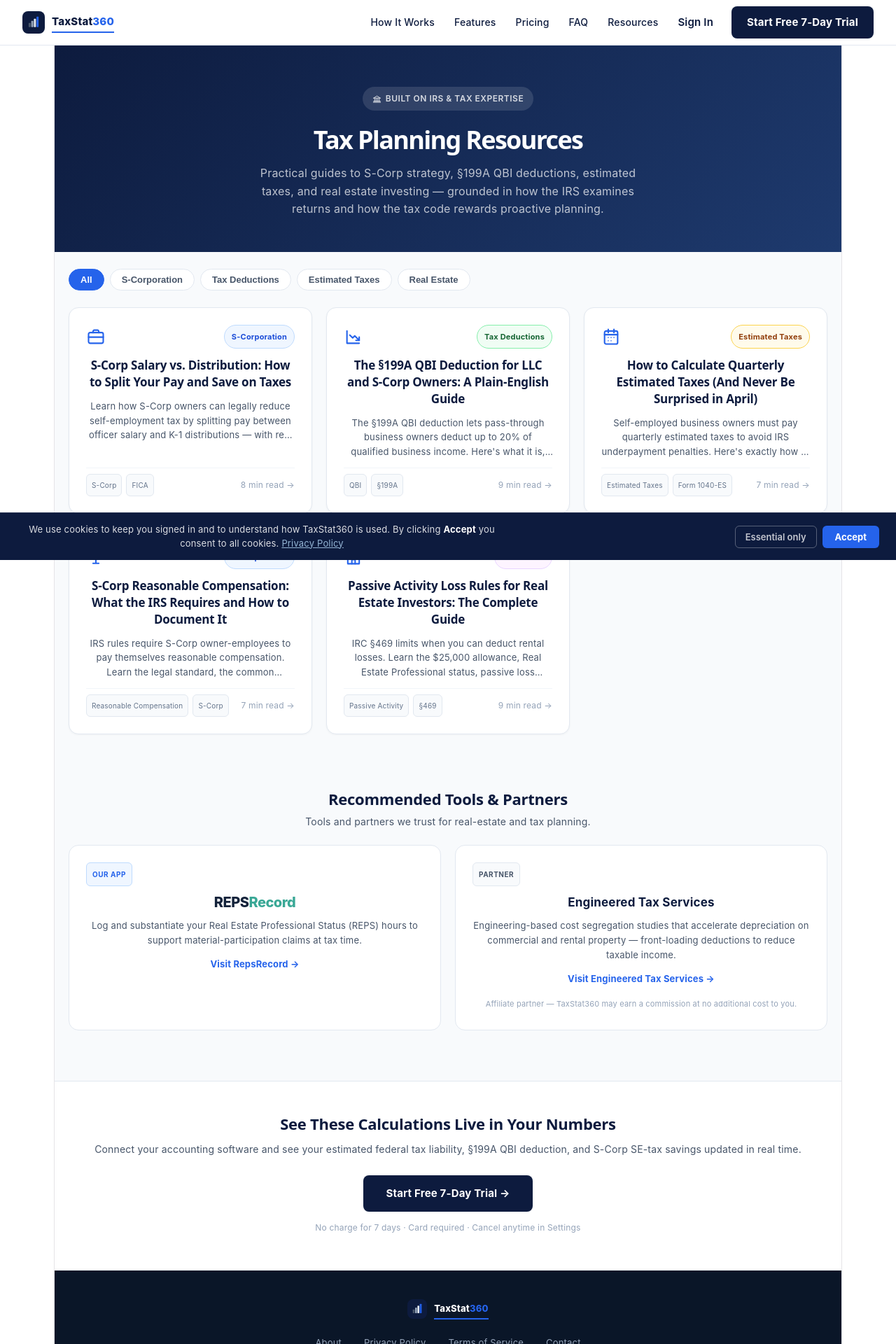
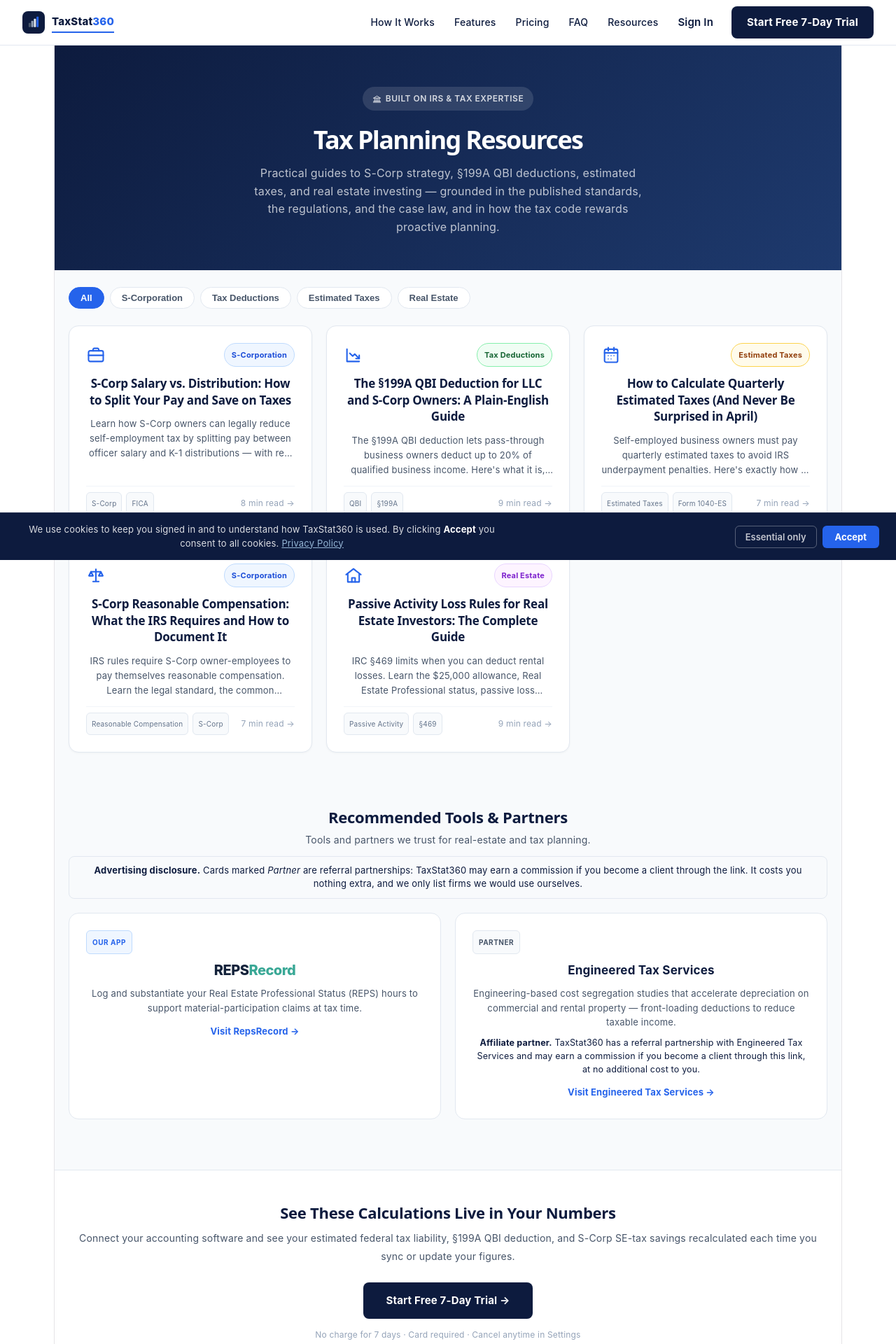
Before and after one commit to natashaverela-speckm/TaxStat360, a React (Vite) app: page /resources in a window 1280 px wide. Shown: the top 1920 px of the page at 70% size. Built offline with nearby package versions, Linux system fonts and the light colour scheme.

Commit message:
Add files via upload

```diff
--- a/src/components/CalculateTaxInner.jsx
+++ b/src/components/CalculateTaxInner.jsx
@@ -167,7 +167,7 @@ function ReasonableCompIndicator({ officerSal, netProfit, grossRevenue, isSCorp
           }
         </div>
         <CompSources color="#7F1D1D">
-          Paying $0 salary while taking distributions is the most common S-Corp audit trigger — the IRS
+          Paying $0 salary while taking distributions is the position hardest to defend under Rev. Rul. 74-44 — the IRS
           can reclassify distributions as wages and assess back FICA plus penalties. Authority:
           Rev. Rul. 74-44; Treas. Reg. §1.162-7. The 35–45% range is a practitioner heuristic, not a
           statutory safe harbor — reasonable compensation ultimately reflects the value of services you provide.
@@ -870,7 +870,7 @@ export function ManualEntryPanel({ entity, onUpdate, onCancel, idx, taxYear = DE
               {FINANCIAL_LABELS.officerCompensationField}
               <InfoTip text={isCCorp
                 ? 'C-Corp owner-employees are paid a W-2 salary. The salary (and the employer-side payroll tax on it) is deductible to the corporation, reducing the profit subject to the 21% corporate tax. Reasonable-compensation rules still apply. The remaining after-tax corporate profit, when distributed, is taxed AGAIN as qualified dividends on your personal return — the classic C-Corp double taxation.'
-                : 'S-Corp owners must pay themselves reasonable W-2 compensation for services rendered (Rev. Rul. 74-44). Too little salary is an audit trigger.\n\nA common starting point: 35–45% of your total S-Corp take (salary ÷ (salary + K-1 net income)). For example, if the S-Corp earns $200K net, a salary of $70K–$90K is a reasonable range — though the right number depends on industry, comparable wages, and time devoted.\n\nNote: "K-1 net income" here means ordinary business income (Box 1 of your K-1), not distributions. Distributions are cash drawn from the S-Corp and can differ from your share of net profit.\n\nPaying below-market salary:\n• IRS audit risk (Rev. Rul. 74-44)\n• Reduces your §199A W-2 wage limitation\n• Triggers the Reasonable Compensation Alert below\n\nFICA taxes (15.3% combined) apply to your W-2 salary — the K-1 business income that passes through is not subject to FICA or self-employment tax (whether or not it is distributed), which is the core S-Corp tax advantage.'} wide />
+                : 'S-Corp owners must pay themselves reasonable W-2 compensation for services rendered (Rev. Rul. 74-44). Too little salary is the position hardest to defend if the return is examined.\n\nA common starting point: 35–45% of your total S-Corp take (salary ÷ (salary + K-1 net income)). For example, if the S-Corp earns $200K net, a salary of $70K–$90K is a reasonable range — though the right number depends on industry, comparable wages, and time devoted.\n\nNote: "K-1 net income" here means ordinary business income (Box 1 of your K-1), not distributions. Distributions are cash drawn from the S-Corp and can differ from your share of net profit.\n\nPaying below-market salary:\n• IRS audit risk (Rev. Rul. 74-44)\n• Reduces your §199A W-2 wage limitation\n• Triggers the Reasonable Compensation Alert below\n\nFICA taxes (15.3% combined) apply to your W-2 salary — the K-1 business income that passes through is not subject to FICA or self-employment tax (whether or not it is distributed), which is the core S-Corp tax advantage.'} wide />
             </label>
             <Step1MoneyInput value={manOfficerSal} onChange={setManOfficerSal} placeholder="0" style={inp} allowNegative={false} ariaLabel="Officer salary (your W-2 wages from this entity)" />
             {/* AUDIT-1 FIX: reserve layout space for these conditional warnings so their
--- a/src/components/Landing.jsx
+++ b/src/components/Landing.jsx
@@ -166,7 +166,7 @@ export default function Landing() {
       <section style={{ background: N, padding: '28px 24px', textAlign: 'center' }}>
         <p style={{ ...EYEBROW, color: '#93b4d4' }}>Product Demo</p>
         <h2 style={{ color: '#fff', fontSize: 26, fontWeight: 800, marginBottom: 8 }}>See Strategic Tax Planning in Action</h2>
-        <p style={{ color: '#93b4d4', fontSize: 13, marginBottom: 16 }}>Watch how successful business owners use year-round tax intelligence to make wealth-building decisions every month</p>
+        <p style={{ color: '#93b4d4', fontSize: 13, marginBottom: 16 }}>See how year-round tax intelligence supports planning decisions month to month</p>
         <div style={{ maxWidth: 900, margin: '0 auto', borderRadius: 12, overflow: 'hidden', position: 'relative', aspectRatio: '16/9' }}>
           <iframe
             src="https://player.vimeo.com/video/1185021252?autoplay=0&title=0&byline=0&portrait=0"
@@ -223,7 +223,7 @@ export default function Landing() {
               desc: "Each partner's distributive share calculated separately. K-1 flows directly into your personal tax calculation." },
             { icon: 'document', label: 'Schedule C',
               title: 'Sole Proprietors and SMLLCs',
-              desc: 'Self-employment tax, §199A QBI deduction, estimated quarterly payments all calculated and updated with every transaction.' },
+              desc: 'Self-employment tax, §199A QBI deduction, and estimated quarterly payments, recalculated every time you sync or update your figures.' },
             { icon: 'home', label: 'Schedule E',
               title: 'Real Estate Investors',
               desc: 'Rental income, depreciation schedule, and passive losses all factored in. Schedule E flows directly into your personal tax calculation.' },
@@ -320,7 +320,7 @@ export default function Landing() {
         <div style={{ maxWidth: 760, margin: '0 auto', textAlign: 'left' }}>
           {[
             { q: 'Do I need a CPA — and does TaxStat360 replace one?',
-              a: "You don't need a CPA to use TaxStat360 — it's built for business owners, not accountants. You connect your accounting software (or enter your numbers manually), answer a few questions about your filing situation, and the platform handles the calculations. But it isn't a replacement for your CPA, and we don't try to be one: TaxStat360 is a tax planning and estimation tool, not a tax filing service. Think of it as the same year-round visibility your CPA has, available to you 365 days a year. Many users share their TaxStat360 dashboard with their CPA to make that relationship more productive — which is why many CPAs like it too." },
+              a: "You don't need a CPA to use TaxStat360 — it's built for business owners, not accountants. You connect your accounting software (or enter your numbers manually), answer a few questions about your filing situation, and the platform handles the calculations. But it isn't a replacement for your CPA, and we don't try to be one: TaxStat360 is a tax planning and estimation tool, not a tax filing service. Think of it as the same year-round visibility your CPA has, available to you 365 days a year. You can share your TaxStat360 dashboard with your CPA to make that relationship more productive." },
             { q: 'How accurate are the tax calculations?',
               // UX-09 FIX: Added explicit mention of the tax year selector — users choose
               // their applicable year from a dropdown and all IRS rates/brackets update
--- a/src/components/ResourcesHub.jsx
+++ b/src/components/ResourcesHub.jsx
@@ -156,8 +156,9 @@ export default function ResourcesHub() {
           maxWidth: 560, lineHeight: 1.6,
         }}>
           Practical guides to S-Corp strategy, §199A QBI deductions, estimated taxes,
-          and real estate investing — grounded in how the IRS examines returns
-          and how the tax code rewards proactive planning.
+          and real estate investing — grounded in the published standards, the
+          regulations, and the case law, and in how the tax code rewards proactive
+          planning.
         </p>
       </div>
 
@@ -204,7 +205,21 @@ export default function ResourcesHub() {
       {/* Tools & Partners — RepsRecord (companion app) + Engineered Tax Services (affiliate partner) */}
       <div style={{ maxWidth: 1100, margin: '0 auto', padding: '0 20px 72px' }}>
         <h2 style={{ fontSize: 22, fontWeight: 800, color: N, margin: '0 0 6px' }}>Recommended Tools & Partners</h2>
-        <p style={{ fontSize: 14, color: SL, margin: '0 0 20px' }}>Tools and partners we trust for real-estate and tax planning.</p>
+        <p style={{ fontSize: 14, color: SL, margin: '0 0 10px' }}>Tools and partners we trust for real-estate and tax planning.</p>
+        {/* AUDIT M11 (second launch audit, Sep 2026): the affiliate connection was
+            disclosed in 11px #94A3B8 as the LAST element inside the card's anchor —
+            below the click target, under a heading that says "we trust". 16 C.F.R.
+            §255.5 wants a material connection disclosed clearly and conspicuously and
+            close to the recommendation, which means BEFORE the reader acts on it, not
+            after. Sharpened here by the conflict posture the finding names: a
+            credentialed practitioner recommending a cost-segregation provider for a
+            commission. Now stated at section level above the cards, and again on the
+            card itself above its link. rel="sponsored" was already correct and stays. */}
+        <p style={{ fontSize: 13, color: N, background: '#F8FAFC', border: '1px solid #E2E8F0', borderRadius: 8, padding: '10px 14px', margin: '0 0 20px', lineHeight: 1.5 }}>
+          <strong>Advertising disclosure.</strong> Cards marked <em>Partner</em> are referral
+          partnerships: TaxStat360 may earn a commission if you become a client through the
+          link. It costs you nothing extra, and we only list firms we would use ourselves.
+        </p>
         <div style={{ display: 'grid', gridTemplateColumns: 'repeat(auto-fit, minmax(300px, 1fr))', gap: 20 }}>
 
           {/* RepsRecord — TaxStat360's companion app */}
@@ -222,8 +237,13 @@ export default function ResourcesHub() {
             <span style={{ alignSelf: 'flex-start', fontSize: 10, fontWeight: 700, letterSpacing: 0.5, textTransform: 'uppercase', color: SL, background: '#F8FAFC', border: '1px solid #E2E8F0', borderRadius: 6, padding: '3px 8px' }}>Partner</span>
             <h3 style={{ fontSize: 17, fontWeight: 700, color: N, margin: 0 }}>Engineered Tax Services</h3>
             <p style={{ fontSize: 13, color: SL, margin: 0, lineHeight: 1.6 }}>Engineering-based cost segregation studies that accelerate depreciation on commercial and rental property &mdash; front-loading deductions to reduce taxable income.</p>
+            {/* AUDIT M11: above the link, not below it, and at body size/contrast. */}
+            <span style={{ fontSize: 12.5, color: N, lineHeight: 1.5 }}>
+              <strong>Affiliate partner.</strong> TaxStat360 has a referral partnership with
+              Engineered Tax Services and may earn a commission if you become a client through
+              this link, at no additional cost to you.
+            </span>
             <span style={{ fontSize: 13, fontWeight: 700, color: B }}>Visit Engineered Tax Services &rarr;</span>
-            <span style={{ fontSize: 11, color: '#94A3B8' }}>Affiliate partner &mdash; TaxStat360 may earn a commission at no additional cost to you.</span>
           </a>
 
         </div>
@@ -239,7 +259,8 @@ export default function ResourcesHub() {
         </h2>
         <p style={{ fontSize: 14, color: SL, margin: '0 0 24px' }}>
           Connect your accounting software and see your estimated federal tax liability,
-          §199A QBI deduction, and S-Corp SE-tax savings updated in real time.
+          §199A QBI deduction, and S-Corp SE-tax savings recalculated each time you sync
+          or update your figures.
         </p>
         <a href="/signup" style={{
           display: 'inline-block', padding: '13px 32px',
```
Also changed, not shown: src/components/AIAnalysis.jsx (+4 -4 lines).
